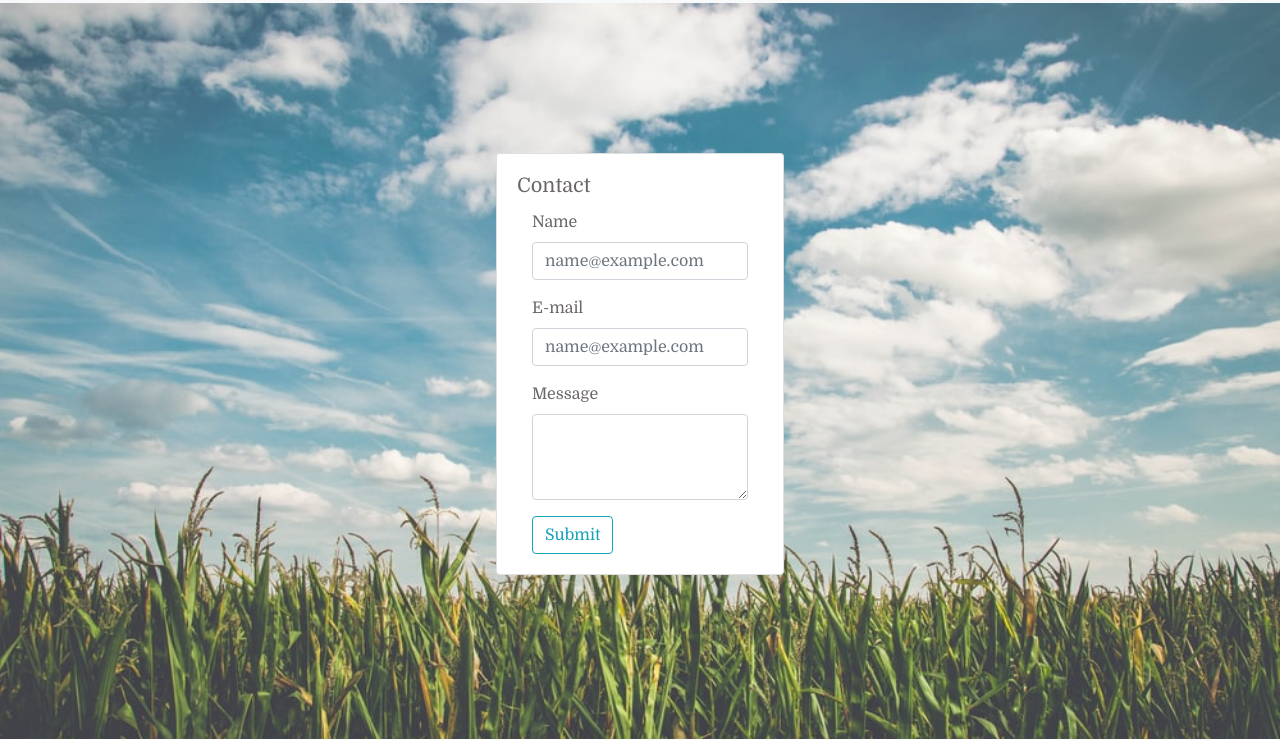
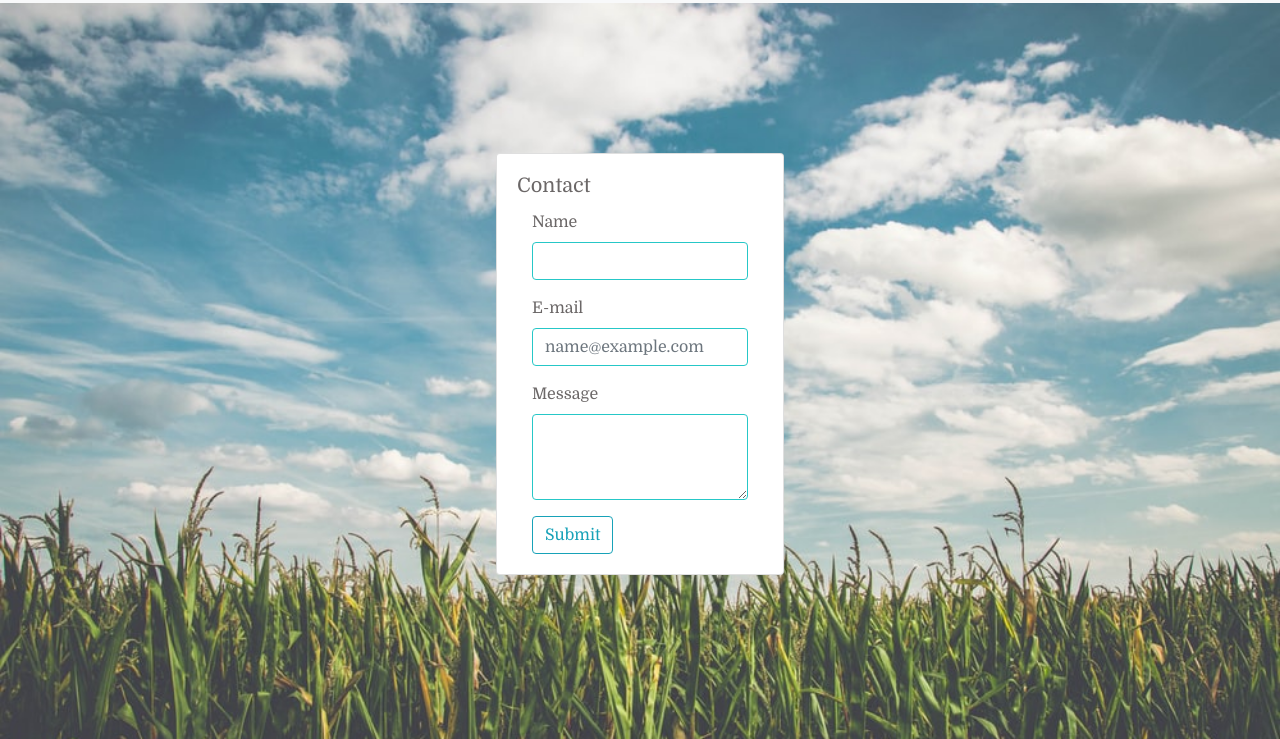
Before and after one commit to sbcarls/hw2-responsive-portfolio, a plain HTML site: page contact.html in a window 1280 px wide. Shown: the part 61-800 px from the top of the page. Drawn offline with nearby package versions, Linux system fonts and the light colour scheme.

Commit message:
added color to borders inside contact card fields

```diff
--- a/contact.html
+++ b/contact.html
@@ -46,7 +46,7 @@
               <div class="col-md-12">
                 <div class="form-group">
                   <label for="exampleFormControlInput1">Name</label>
-                  <input type="email" class="form-control" id="exampleFormControlInput1" placeholder="name@example.com">
+                  <input type="email" class="form-control" id="exampleFormControlInput1">
                 </div>
               </div>
 
@@ -59,7 +59,7 @@
 
               <div class="col-md-12">
                 <div class="form-group">
-                  <label for="exampleFormControlTextarea1">Message</label>
+                  <label for="exampleFormControlTextarea1" class="message">Message</label>
                   <textarea class="form-control" id="exampleFormControlTextarea1" rows="3"></textarea>
                 </div>
               </div>
--- a/style.css
+++ b/style.css
@@ -27,9 +27,23 @@ container {
   flex-direction: row;
   margin-top: 150px
 
+
 }
 
 
 .submit-btn {
     display: inline-block;
 }
+
+#exampleFormControlInput1 {
+    border-color: rgb(38, 199, 199);
+}
+
+#exampleFormControlTextarea1 {
+    border-color: rgb(38, 199, 199);
+
+}
+
+.message {
+    text-align: center;
+}
```
